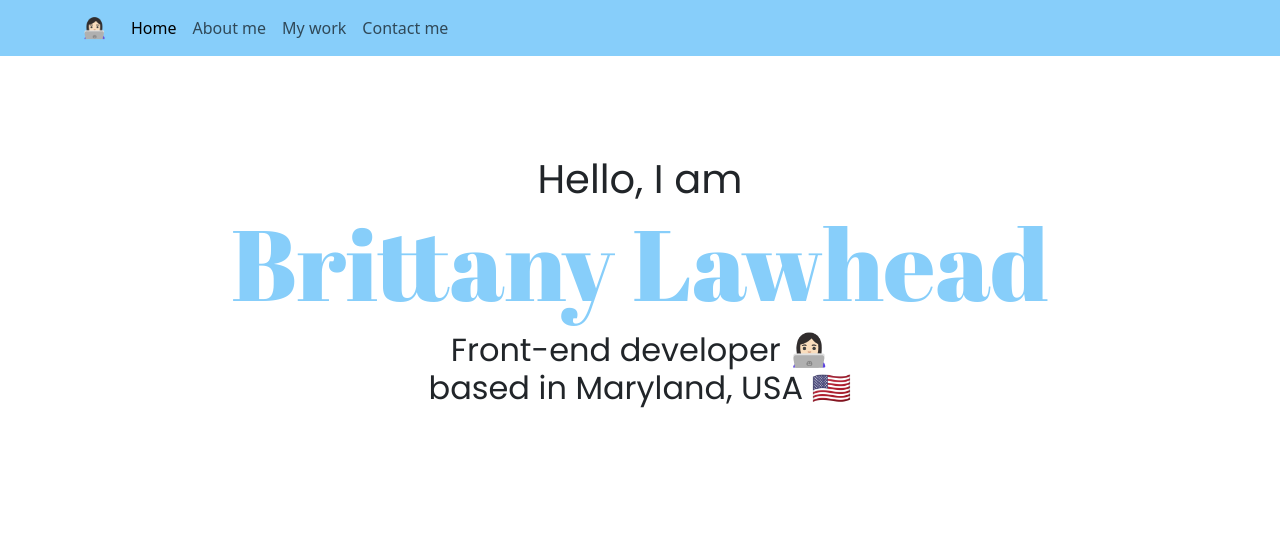
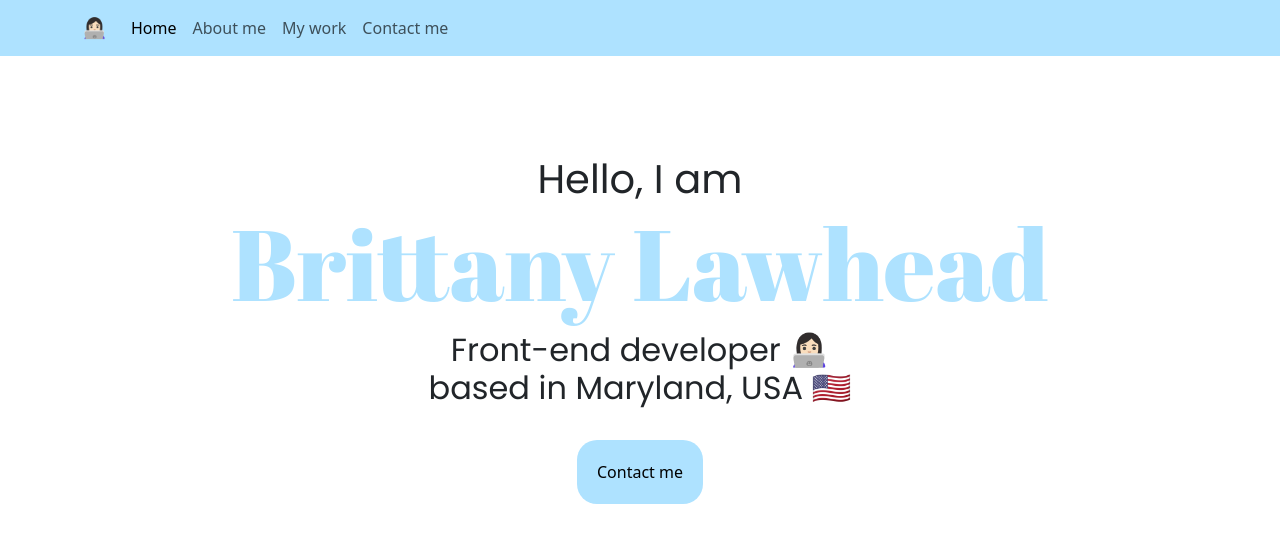
Before and after one commit to brittlaw/portfolio-project, a plain HTML site: page index.html in a window 1280 px wide. Drawn offline with nearby package versions, Linux system fonts and the light colour scheme; a web font is replaced by a local one.

Commit message:
some updates to CSS and colors

```diff
--- a/index.html
+++ b/index.html
@@ -21,7 +21,7 @@
 
 <body>
     <!-- Nav bar -->
-    <nav class="navbar navbar-expand-lg fixed-top" style="background-color:lightskyblue;;">
+    <nav class="navbar navbar-expand-lg fixed-top" style="background-color: #AEE2FF;">
         <div class="container">
             <a class="navbar-brand" href="index.html">👩🏻‍💻</a>
             <button class="navbar-toggler" type="button" data-bs-toggle="collapse" data-bs-target="#navbarNav"
@@ -47,7 +47,7 @@
         </div>
     </nav>
     <!-- End Nav bar -->
-    <div class="intro">
+    <div class="hero">
     <h1>
         Hello, I am
         <br>
@@ -60,8 +60,13 @@
         <br>
         based in Maryland, USA 🇺🇸
     </h2>
+    <br>
+    <p>
+        <a href="https://example.com">
+            <button class="contact">Contact me</button>
+            </a>
+        </p>
     </div>
-    <br>
 </body>
 
 </html>
--- a/style.css
+++ b/style.css
@@ -1,3 +1,7 @@
+:root {
+    --main-color: #AEE2FF;
+}
+
 body {
     margin: auto;
 }
@@ -7,12 +11,24 @@ font-family: 'Poppins', sans-serif;
 h1 {
     font-size: 50px;
 }
-.intro {
+.hero {
  text-align: center;
  padding: 155px;
 }
+
 .name {
     font-family: 'Abril Fatface', cursive;
     font-size: 100px;
-    color:lightskyblue;
+    color: var(--main-color);;
 }
+.contact {
+    border: none;
+    border-radius: 20px;
+    padding: 20px;
+    background-color: var(--main-color);
+}
+.contact:hover {
+    cursor: pointer;
+    transition: all 100ms;
+    color: white;
+}
```
